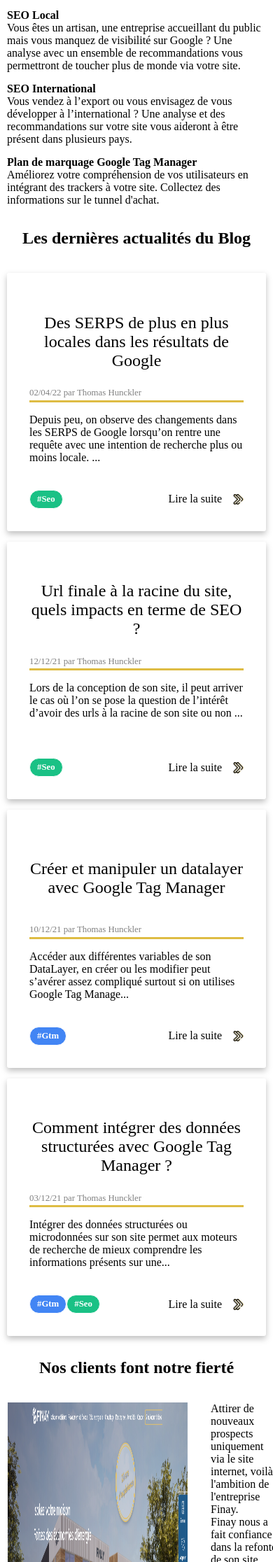
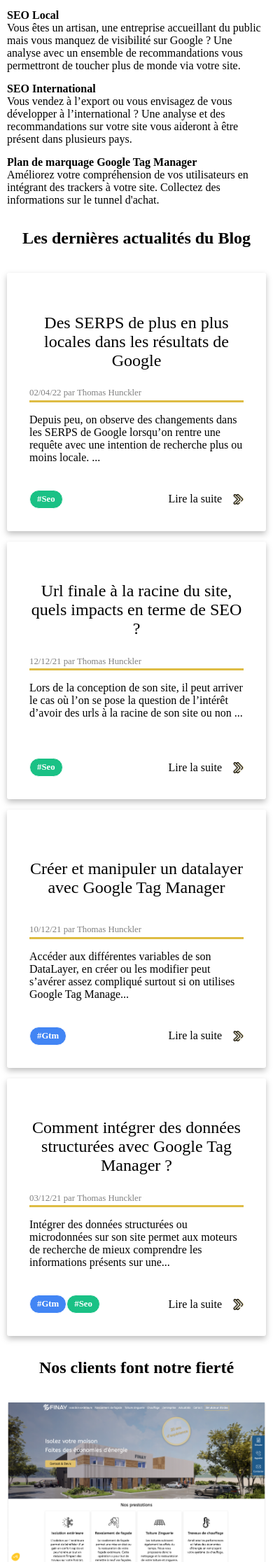
Before and after one commit to thomas6791/ozymedia-new, a Jekyll site: the page built from index.html, in a window 390 px wide. Shown: the part 2241-4473 px from the top of the page at 70% size. Built offline with Jekyll 4.4.1, drawn with Linux system fonts in a browser that asks for light colours; some web fonts are replaced.

Commit message:
change css

```diff
--- a/_sass/_medias.scss
+++ b/_sass/_medias.scss
@@ -58,6 +58,21 @@
     }
     //header { margin-bottom: 2em; }
   }
+
+  .realisations-home {
+    div {
+      flex-direction: column;
+      img {
+        width: 100% !important;
+        margin: 0 !important;
+      }
+      p {
+
+      }
+    }
+  }
+
+
 }
 
 
```
Also changed, not shown: _sass/_home.scss (line endings or trailing spaces).
